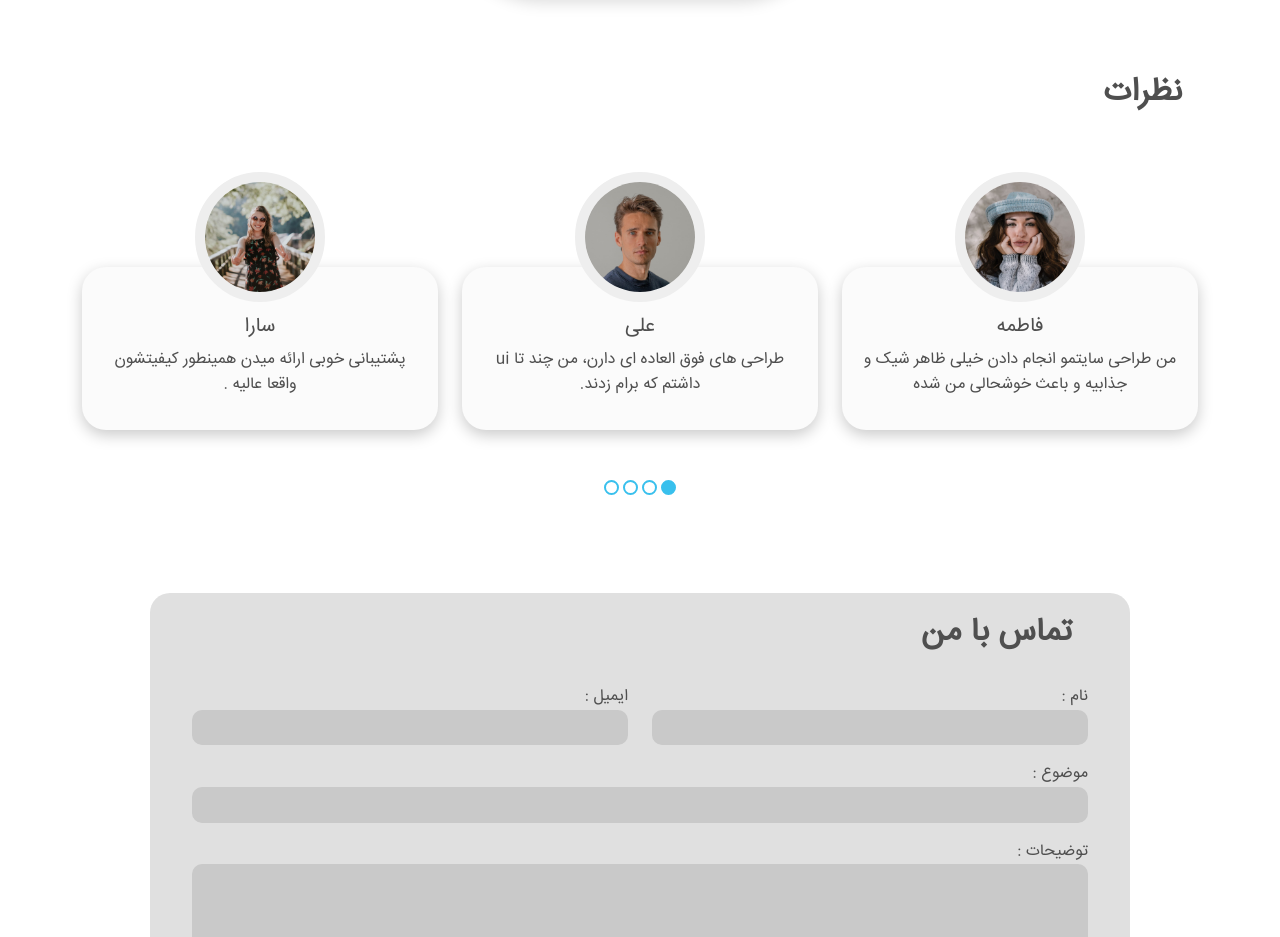
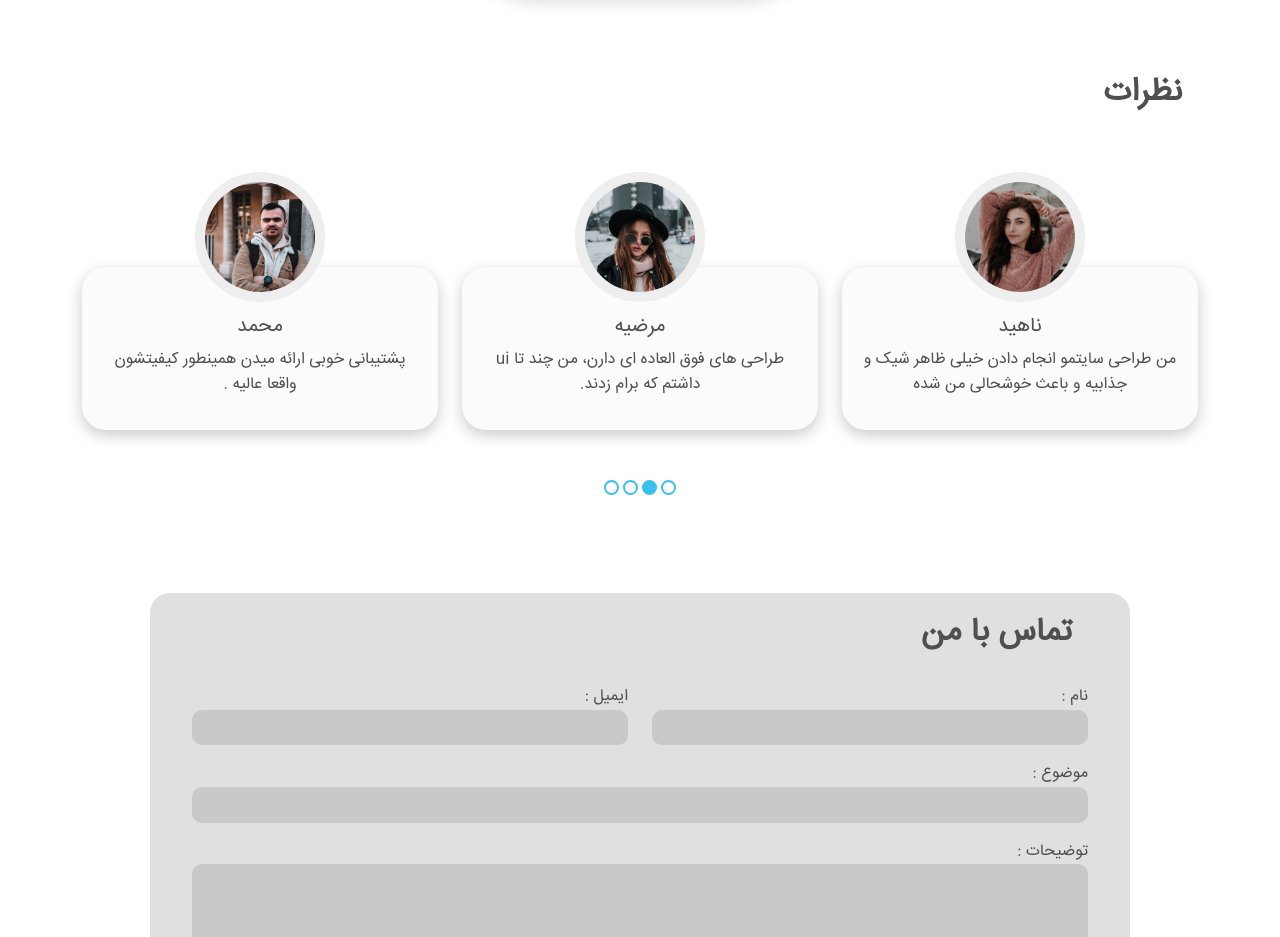
Before and after one commit to ArefEhsani/ResumeSite, a plain HTML site: page index.html in a window 1280 px wide. Shown: the part 3000-3937 px from the top of the page. Drawn offline with Linux system fonts and the light colour scheme.

Commit message:
Slider is Working

```diff
--- a/index.html
+++ b/index.html
@@ -11,8 +11,7 @@
     <!-- Font Awesome -->
     <link rel="stylesheet" href="https://use.fontawesome.com/releases/v5.15.2/css/all.css" />
     <!-- Google Fonts Roboto -->
-    <link rel="stylesheet"
-        href="https://fonts.googleapis.com/css2?family=Roboto:wght@300;400;500;700;900&display=swap" />
+    <link rel="stylesheet" href="https://fonts.googleapis.com/css2?family=Roboto:wght@300;400;500;700;900&display=swap" />
     <!-- MDB -->
     <link rel="stylesheet" href="css/mdb.min.css">
     <!-- <link rel="stylesheet" href="css/mdb.dark.min.css"> -->
@@ -85,8 +84,7 @@
         <!--   home -->
         <section id="home" class="section">
             <!-- home image -->
-            <div
-                class="bg-image text-center shadow-3-strong mb-5 text-white bg-header d-flex flex-column justify-content-center">
+            <div class="bg-image text-center shadow-3-strong mb-5 text-white bg-header d-flex flex-column justify-content-center">
                 <h1 class="pt-5 mt-5 mb-3 fa-4x font-weight-bold">ناهید ناهیدیان</h1>
                 <p id="demo" class="fa-2x">
                     توسعه دهنده و طراح وب
@@ -380,7 +378,7 @@
 
 
                 <!-- Comments page 1 -->
-                <div id="comment-1" class="row d-flex justify-content-center Comments-1">
+                <div id="comment-1" class="row d-flex justify-content-center Comments-1 d-none">
                     <!-- card 1 -->
                     <div class="col-sm-10 col-md-4 text-center">
                         <div>
@@ -540,10 +538,10 @@
 
                 <!-- circle -->
                 <div class="d-flex justify-content-center p-5">
-                    <div class="circle act"></div>
-                    <div class="circle"></div>
-                    <div class="circle"></div>
-                    <div class="circle"></div>
+                    <div class="dot-slider circle" onclick="ShowSlide(0)"></div>
+                    <div class="dot-slider circle" onclick="ShowSlide(1)"></div>
+                    <div class="dot-slider circle" onclick="ShowSlide(2)"></div>
+                    <div class="dot-slider circle" onclick="ShowSlide(3)"></div>
                 </div>
 
 
@@ -628,20 +626,17 @@
                 <!-- info contact -->
                 <div class="row g-0 d-flex justify-content-center">
                     <!-- phone -->
-                    <div
-                        class="col-md-3 rounded-9 p-3 d-flex flex-column justify-content-center align-items-center bg-light m-1">
+                    <div class="col-md-3 rounded-9 p-3 d-flex flex-column justify-content-center align-items-center bg-light m-1">
                         <i class="fas fa-phone fa-2x text-dark p-4"></i>
                         <h6>09120000000</h6>
                     </div>
                     <!-- email -->
-                    <div
-                        class="col-md-3 rounded-9 p-3 d-flex flex-column justify-content-center align-items-center bg-light m-1">
+                    <div class="col-md-3 rounded-9 p-3 d-flex flex-column justify-content-center align-items-center bg-light m-1">
                         <i class="fas fa-envelope fa-2x text-dark p-4"></i>
                         <h6>email@gmail.com</h6>
                     </div>
                     <!-- address -->
-                    <div
-                        class="col-md-3 rounded-9 p-3 d-flex flex-column justify-content-center align-items-center bg-light m-1">
+                    <div class="col-md-3 rounded-9 p-3 d-flex flex-column justify-content-center align-items-center bg-light m-1">
                         <i class="fas fa-map-marker-alt fa-2x text-dark p-4"></i>
                         <h6>آمریکا، کالیفرنیا</h6>
                     </div>
--- a/js/script.js
+++ b/js/script.js
@@ -27,7 +27,7 @@ setInterval(EffectText, 4000)
 PlaceOfImage = document.getElementById("image-place")
 
 
-document.getElementById("all").onclick = function () {
+document.getElementById("all").onclick = function() {
     ListOfAll = document.querySelectorAll(".team, .Horizontal")
     console.log(ListOfAll)
     for (let image = 0; image < ListOfAll.length; image++) {
@@ -36,7 +36,7 @@ document.getElementById("all").onclick = function () {
 }
 
 
-document.getElementById("team").onclick = function () {
+document.getElementById("team").onclick = function() {
     ListOfCollective = document.querySelectorAll(".team")
     ListOfIndividualHide = document.querySelectorAll(".fardi")
     console.log(ListOfCollective);
@@ -49,7 +49,7 @@ document.getElementById("team").onclick = function () {
 }
 
 
-document.getElementById("fardi").onclick = function () {
+document.getElementById("fardi").onclick = function() {
     ListOfIndividual = document.querySelectorAll(".fardi")
     ListOfCollectiveHide = document.querySelectorAll(".team")
     console.log(ListOfIndividual)
@@ -133,7 +133,36 @@ window.addEventListener("scroll", () => {
     });
 });
 
+/* comments */
+ShowSlide(0)
 
+function ShowSlide(n) {
+    var slides = document.getElementsByClassName("Comments-1")
+    var dots = document.getElementsByClassName("dot-slider")
+    for (let slide = 0; slide < slides.length; slide++) {
+        const element = slides[slide];
+        element.classList.add("d-none")
+        if (slide === n) {
+            element.classList.remove("d-none")
+        }
+    }
+    for (let dot = 0; dot < dots.length; dot++) {
+        const element = dots[dot];
+        try {
+            element.classList.remove("act")
+        } catch (error) {
+            console.log(error)
+        }
+        if (dot === n) {
+            element.classList.add("act")
+        }
+    }
+}
 
+function AutoChangeSlider() {
+    index = Math.floor(Math.random() * 3)
+    console.log(index)
+    ShowSlide(index)
+}
 
-/* comments */
+var timer = window.setInterval(AutoChangeSlider, 2000);
```
